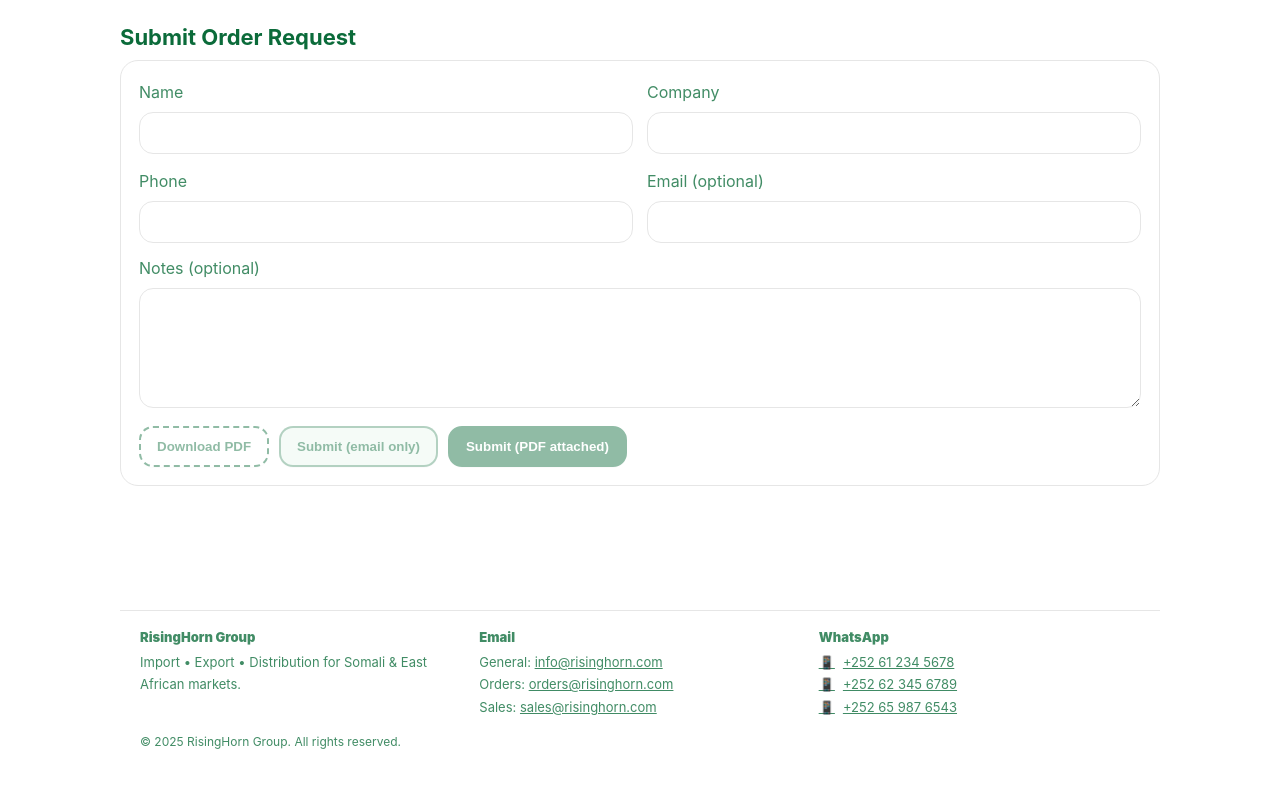
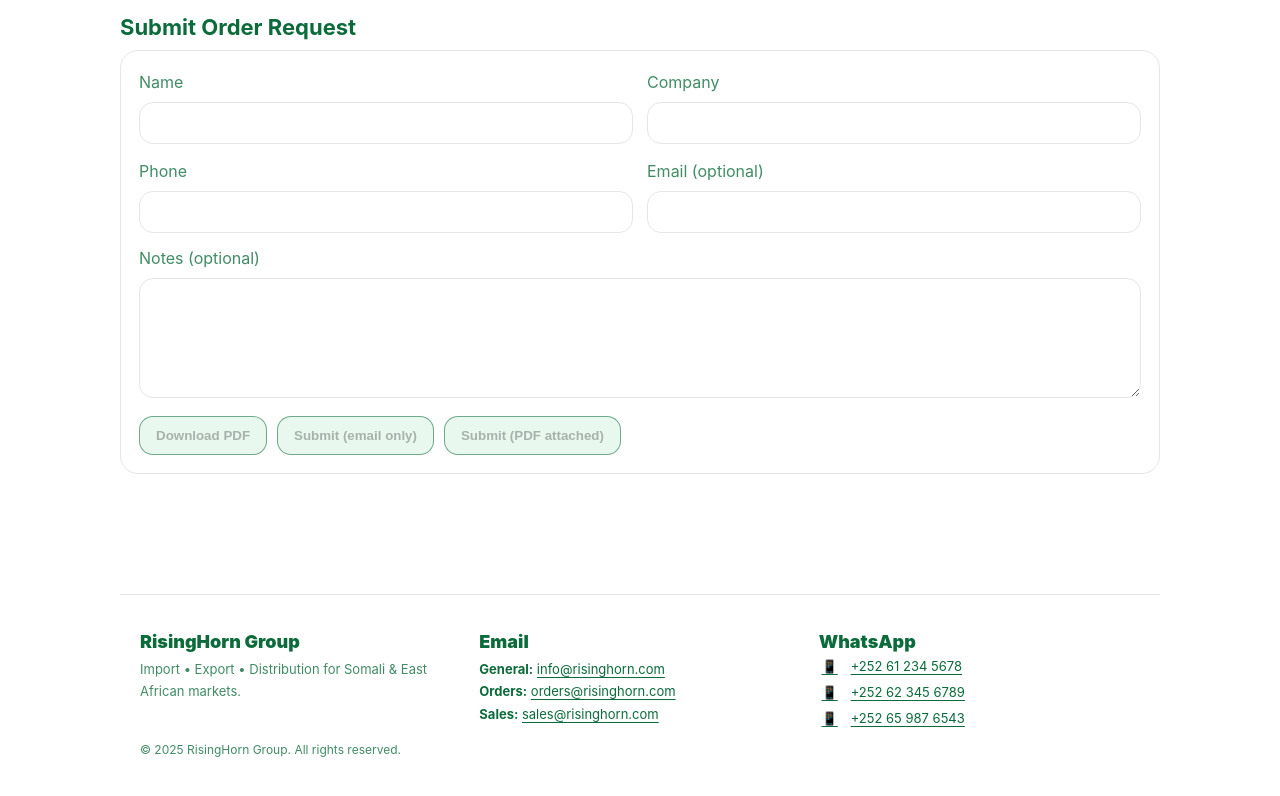
Before and after one commit to noor7me/RisingHornGroup, a Next.js app: page /order in a window 1280 px wide. Shown: the part 1638-2434 px from the top of the page. Built offline with nearby package versions, Linux system fonts and the light colour scheme.

Commit message:
Footer modified for mobile view

```diff
--- a/app/order/page.tsx
+++ b/app/order/page.tsx
@@ -376,7 +376,7 @@
           <div style={{ display: "flex", gap: 10, flexWrap: "wrap", marginTop: 14, alignItems: "center" }}>
             <button
               type="button"
-              className="button buttonGhost"
+              className="button"
               onClick={downloadPdf}
               disabled={cart.length === 0}
             >
@@ -384,13 +384,13 @@
             </button>
             <button
               type="button"
-              className="button buttonSecondary"
+              className="button"
               onClick={(e) => submit(e as any, false)}
               disabled={status === "sending" || cart.length === 0}
             >
               Submit (email only)
             </button>
-            <button type="submit" className="button buttonPrimary" disabled={status === "sending" || cart.length === 0}>
+            <button type="submit" className="button" disabled={status === "sending" || cart.length === 0}>
               Submit (PDF attached)
             </button>
             {status === "sent" ? <span className="p" style={{ margin: 0 }}>Sent! We will respond soon.</span> : null}
--- a/components/Footer.tsx
+++ b/components/Footer.tsx
@@ -1,51 +1,66 @@
 import { CONTACT } from "@/lib/contact";
-
-function WhatsAppIcon() {
-  return <span aria-hidden style={{ marginRight: 8 }}>📱</span>;
-}
 
 export default function Footer() {
   const { emails, whatsapp } = CONTACT;
+
   return (
     <footer className="footer">
-      <div className="container" style={{ paddingTop: 0, paddingBottom: 0 }}>
-        <div style={{ display: "grid", gap: 18, gridTemplateColumns: "repeat(3, minmax(0, 1fr))" }}>
+      <div className="container footerInner">
+        <div className="footerGrid">
           <div>
-            <div style={{ fontWeight: 900, marginBottom: 6 }}>RisingHorn Group</div>
-            <div className="p" style={{ margin: 0 }}>Import • Export • Distribution for Somali & East African markets.</div>
-          </div>
-
-          <div>
-            <div style={{ fontWeight: 900, marginBottom: 6 }}>Email</div>
-            <div className="p" style={{ margin: 0 }}>
-              General: <a className="underline" href={`mailto:${emails.info}`}>{emails.info}</a>
-            </div>
-            <div className="p" style={{ margin: 0 }}>
-              Orders: <a className="underline" href={`mailto:${emails.orders}`}>{emails.orders}</a>
-            </div>
-            <div className="p" style={{ margin: 0 }}>
-              Sales: <a className="underline" href={`mailto:${emails.sales}`}>{emails.sales}</a>
+            <div className="footerTitle">RisingHorn Group</div>
+            <div className="p footerBlurb">
+              Import • Export • Distribution for Somali & East African markets.
             </div>
           </div>
 
           <div>
-            <div style={{ fontWeight: 900, marginBottom: 6 }}>WhatsApp</div>
-            {whatsapp.map((w) => (
-              <div key={w.e164} className="p" style={{ margin: 0 }}>
+            <div className="footerTitle">Email</div>
+
+            <div className="p footerLine">
+              <span className="footerLabel">General:</span>{" "}
+              <a className="footerLink" href={`mailto:${emails.info}`}>
+                {emails.info}
+              </a>
+            </div>
+
+            <div className="p footerLine">
+              <span className="footerLabel">Orders:</span>{" "}
+              <a className="footerLink" href={`mailto:${emails.orders}`}>
+                {emails.orders}
+              </a>
+            </div>
+
+            <div className="p footerLine">
+              <span className="footerLabel">Sales:</span>{" "}
+              <a className="footerLink" href={`mailto:${emails.sales}`}>
+                {emails.sales}
+              </a>
+            </div>
+          </div>
+
+          <div>
+            <div className="footerTitle">WhatsApp</div>
+            <div className="footerWAList">
+              {whatsapp.map((w) => (
                 <a
-                  className="underline"
+                  key={w.e164}
+                  className="footerWAItem"
                   href={`https://wa.me/${w.e164}`}
                   target="_blank"
                   rel="noreferrer"
                 >
-                  <WhatsAppIcon />{w.label}
+                  <span className="footerWAIcon" aria-hidden>
+                    📱
+                  </span>
+                  <span className="footerWAText">{w.label}</span>
                 </a>
-              </div>
-            ))}
+              ))}
+            </div>
           </div>
         </div>
 
-        <div className="p" style={{ marginTop: 14, fontSize: 12 }}>
+        <div className="p footerCopyright">
           © {new Date().getFullYear()} RisingHorn Group. All rights reserved.
         </div>
       </div>
--- a/styles/globals.css
+++ b/styles/globals.css
@@ -39,22 +39,11 @@
   border-radius:14px;
   padding:11px 16px;
   font-weight:700;
-  border:2px solid var(--green);
-  background:#fff;
-  color:var(--green);
+  border:1px solid rgba(11,107,58,.55);
+  background:var(--green-100);
   cursor:pointer;
-  box-shadow:0 1px 0 rgba(0,0,0,.04);
 }
-.button:hover{background:var(--green-100)}
-.button:active{transform:translateY(1px)}
-.button:disabled{opacity:.45;cursor:not-allowed}
-
-.buttonPrimary{background:var(--green);color:#fff;border-color:var(--green)}
-.buttonPrimary:hover{filter:brightness(.96)}
-
-.buttonSecondary{background:var(--green-100);color:var(--green);border-color:rgba(11,107,58,.65)}
-
-.buttonGhost{background:transparent;border-style:dashed}
+.button:hover{filter:brightness(0.98)}
 .badge{
   display:inline-block;
   font-weight:700;
@@ -117,3 +106,70 @@
   .tabs.tabsOpen{display:flex}
   .tab{width:100%;text-align:center;font-size:18px;padding:12px 14px}
 }
+
+
+/* Footer (mobile friendly) */
+.footer{
+  margin-top: 40px;
+  border-top: 1px solid var(--border);
+  background: #fff;
+}
+.footerInner{
+  padding-top: 18px;
+  padding-bottom: 18px;
+}
+.footerGrid{
+  display: grid;
+  gap: 18px;
+  grid-template-columns: repeat(3, minmax(0, 1fr));
+  align-items: start;
+}
+.footerTitle{
+  font-weight: 900;
+  margin-bottom: 6px;
+  color: var(--green);
+  font-size: 18px;
+}
+.footerBlurb{margin:0}
+.footerLine{margin:0}
+.footerLabel{font-weight: 700; color: var(--green)}
+.footerLink{
+  color: var(--green);
+  text-decoration: underline;
+  text-underline-offset: 3px;
+  overflow-wrap: anywhere; /* prevents ugly overflow on small screens */
+}
+.footerWAList{
+  display: grid;
+  gap: 10px;
+}
+.footerWAItem{
+  display: flex;
+  align-items: center;
+  gap: 10px;
+  color: var(--green);
+  text-decoration: underline;
+  text-underline-offset: 3px;
+}
+.footerWAIcon{
+  flex: 0 0 auto;
+  width: 22px;
+  display: inline-flex;
+  justify-content: center;
+}
+.footerWAText{
+  overflow-wrap: anywhere;
+}
+.footerCopyright{
+  margin-top: 14px;
+  font-size: 12px;
+}
+
+@media (max-width: 900px){
+  .footerGrid{grid-template-columns: 1fr 1fr;}
+}
+@media (max-width: 720px){
+  .footerGrid{grid-template-columns: 1fr;}
+  .footerTitle{font-size: 20px;}
+  .footerWAItem{padding: 6px 0;}
+}
```
